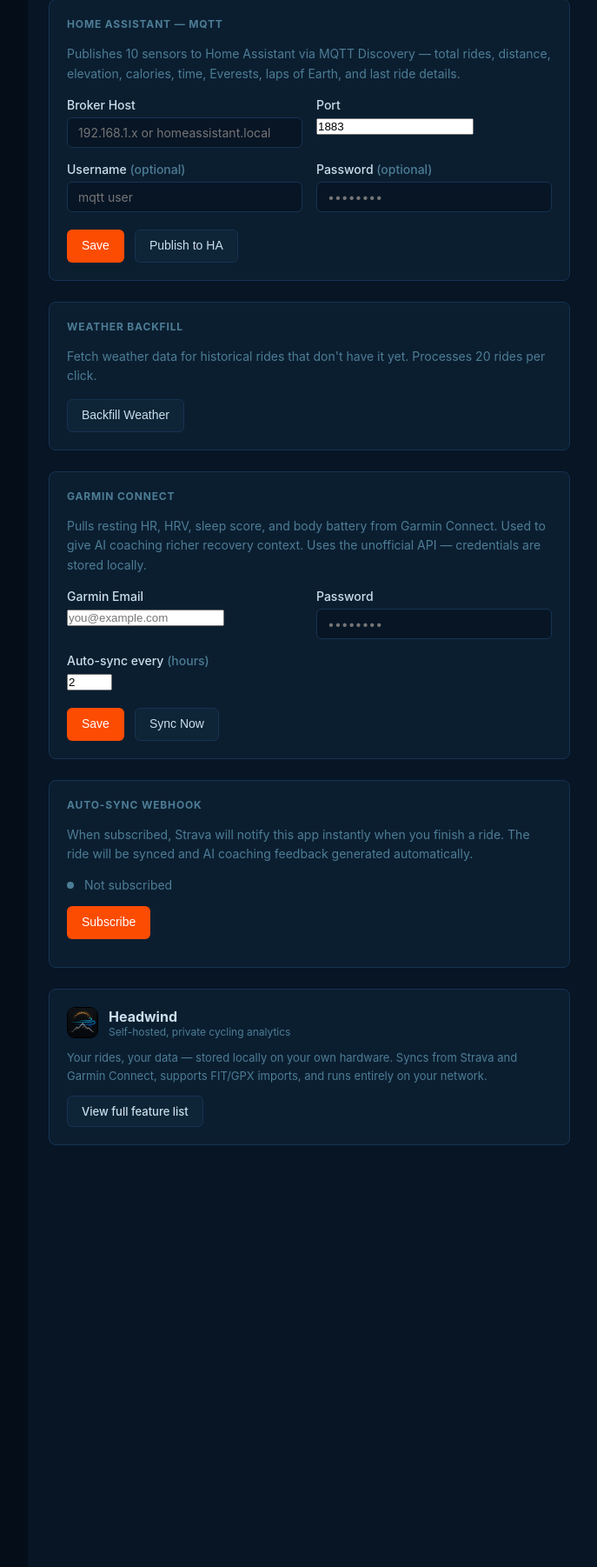
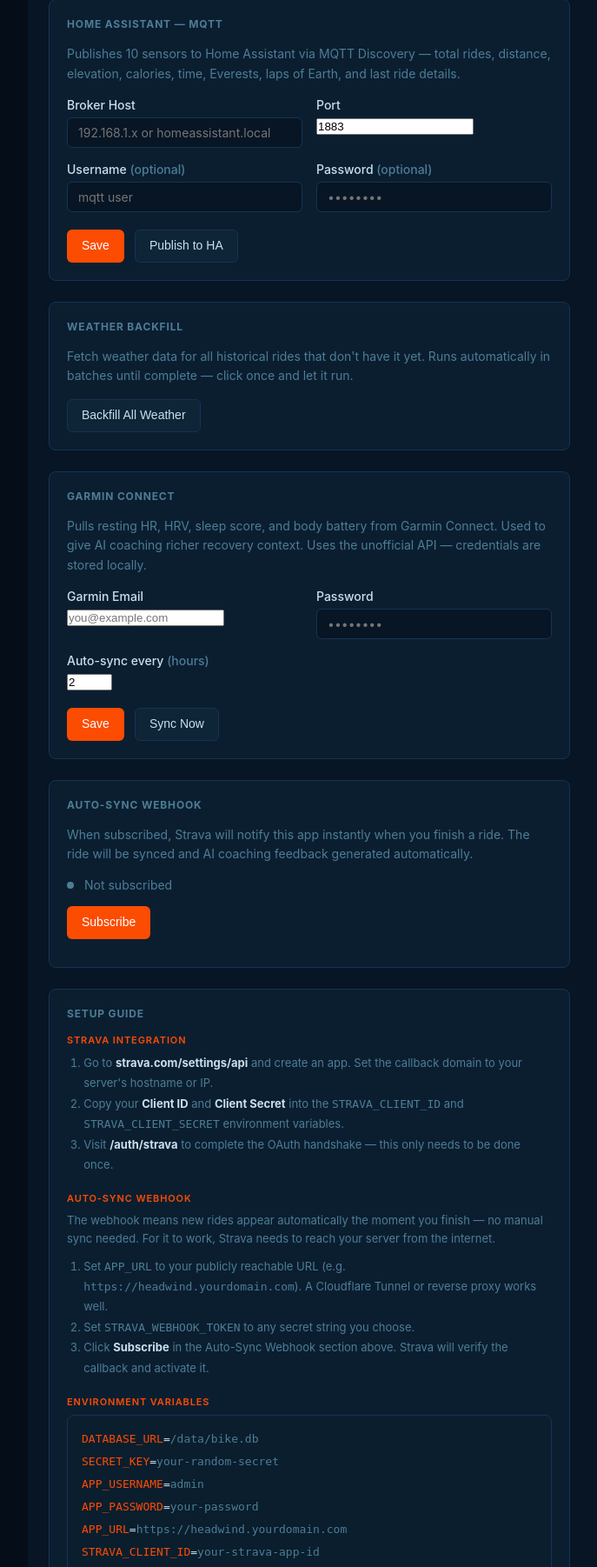
Before and after one commit to lordmaa/headwind, a Python web app: template templates/settings.html in a window 1280 px wide. Shown: the part 798-2600 px from the top of the page at 87% size, without its empty margins (188-875 px from the left). Run offline with Jinja, Linux system fonts and the light colour scheme; the template is opened without the code that fills it, so the values that code supplies are empty.

Commit message:
Settings: weather backfill runs to completion; setup guide docs
- Weather backfill: batch size 20→100, JS auto-repeats until remaining=0
  with live counter (no more clicking 50 times for large libraries)
- Setup Guide card: Strava OAuth steps, webhook setup, all env vars listed
  with purpose, HA/MQTT wiring, Garmin first-auth note

Co-Authored-By: Claude Sonnet 4.6 <noreply@anthropic.com>

```diff
--- a/routes/settings.py
+++ b/routes/settings.py
@@ -92,7 +92,7 @@ def weather_backfill():
         WHERE startLat IS NOT NULL AND startLng IS NOT NULL
           AND weatherSummary IS NULL
         ORDER BY startDateLocal DESC
-        LIMIT 20
+        LIMIT 100
     ''').fetchall()
 
     done, failed = 0, 0
--- a/templates/settings.html
+++ b/templates/settings.html
@@ -147,10 +147,11 @@
   <div class="card">
     <div class="card-title">Weather Backfill</div>
     <p style="color:var(--text-muted); font-size:0.875rem; margin-bottom:1rem; line-height:1.6;">
-      Fetch weather data for historical rides that don't have it yet. Processes 20 rides per click.
+      Fetch weather data for all historical rides that don't have it yet.
+      Runs automatically in batches until complete — click once and let it run.
     </p>
     <div style="display:flex; gap:0.75rem; align-items:center; flex-wrap:wrap;">
-      <button class="btn btn-secondary" onclick="weatherBackfill()" id="backfillBtn">Backfill Weather</button>
+      <button class="btn btn-secondary" onclick="weatherBackfill()" id="backfillBtn">Backfill All Weather</button>
       <span id="backfillStatus" style="font-size:0.8125rem; color:var(--text-muted);"></span>
     </div>
   </div>
@@ -233,6 +234,56 @@
     <div id="webhookStatus" style="margin-top:0.75rem; font-size:0.875rem; color:var(--text-muted);"></div>
   </div>
 
+  <!-- Setup Guide -->
+  <div class="card">
+    <div class="card-title">Setup Guide</div>
+
+    <div style="font-size:0.6875rem; text-transform:uppercase; letter-spacing:0.08em; color:var(--accent); font-weight:600; margin-bottom:0.5rem;">Strava Integration</div>
+    <ol style="color:var(--text-muted); font-size:0.8125rem; line-height:1.8; padding-left:1.2rem; margin:0 0 1.25rem;">
+      <li>Go to <strong style="color:var(--text);">strava.com/settings/api</strong> and create an app. Set the callback domain to your server's hostname or IP.</li>
+      <li>Copy your <strong style="color:var(--text);">Client ID</strong> and <strong style="color:var(--text);">Client Secret</strong> into the <code>STRAVA_CLIENT_ID</code> and <code>STRAVA_CLIENT_SECRET</code> environment variables.</li>
+      <li>Visit <strong style="color:var(--text);">/auth/strava</strong> to complete the OAuth handshake — this only needs to be done once.</li>
+    </ol>
+
+    <div style="font-size:0.6875rem; text-transform:uppercase; letter-spacing:0.08em; color:var(--accent); font-weight:600; margin-bottom:0.5rem;">Auto-Sync Webhook</div>
+    <p style="color:var(--text-muted); font-size:0.8125rem; line-height:1.6; margin:0 0 0.6rem;">
+      The webhook means new rides appear automatically the moment you finish — no manual sync needed.
+      For it to work, Strava needs to reach your server from the internet.
+    </p>
+    <ol style="color:var(--text-muted); font-size:0.8125rem; line-height:1.8; padding-left:1.2rem; margin:0 0 1.25rem;">
+      <li>Set <code>APP_URL</code> to your publicly reachable URL (e.g. <code>https://headwind.yourdomain.com</code>). A Cloudflare Tunnel or reverse proxy works well.</li>
+      <li>Set <code>STRAVA_WEBHOOK_TOKEN</code> to any secret string you choose.</li>
+      <li>Click <strong style="color:var(--text);">Subscribe</strong> in the Auto-Sync Webhook section above. Strava will verify the callback and activate it.</li>
+    </ol>
+
+    <div style="font-size:0.6875rem; text-transform:uppercase; letter-spacing:0.08em; color:var(--accent); font-weight:600; margin-bottom:0.5rem;">Environment Variables</div>
+    <div style="background:#0a1e2e; border:1px solid var(--border); border-radius:8px; padding:0.9rem 1rem; font-size:0.8125rem; font-family:monospace; line-height:2; margin-bottom:1.25rem;">
+      <div><span style="color:var(--accent);">DATABASE_URL</span>=<span style="color:var(--text-muted);">/data/bike.db</span></div>
+      <div><span style="color:var(--accent);">SECRET_KEY</span>=<span style="color:var(--text-muted);">your-random-secret</span></div>
+      <div><span style="color:var(--accent);">APP_USERNAME</span>=<span style="color:var(--text-muted);">admin</span></div>
+      <div><span style="color:var(--accent);">APP_PASSWORD</span>=<span style="color:var(--text-muted);">your-password</span></div>
+      <div><span style="color:var(--accent);">APP_URL</span>=<span style="color:var(--text-muted);">https://headwind.yourdomain.com</span></div>
+      <div><span style="color:var(--accent);">STRAVA_CLIENT_ID</span>=<span style="color:var(--text-muted);">your-strava-app-id</span></div>
+      <div><span style="color:var(--accent);">STRAVA_CLIENT_SECRET</span>=<span style="color:var(--text-muted);">your-strava-app-secret</span></div>
+      <div><span style="color:var(--accent);">STRAVA_WEBHOOK_TOKEN</span>=<span style="color:var(--text-muted);">any-secret-string</span></div>
+      <div><span style="color:var(--accent);">OPENAI_API_KEY</span>=<span style="color:var(--text-muted);">(optional — for AI coaching)</span></div>
+    </div>
+
+    <div style="font-size:0.6875rem; text-transform:uppercase; letter-spacing:0.08em; color:var(--accent); font-weight:600; margin-bottom:0.5rem;">Home Assistant / MQTT</div>
+    <p style="color:var(--text-muted); font-size:0.8125rem; line-height:1.6; margin:0 0 1.25rem;">
+      Enter your MQTT broker address, port, and credentials in the <strong style="color:var(--text);">Home Assistant</strong> section above.
+      Once saved, 17 sensors publish automatically every 20 seconds and after every ride sync.
+      New ride notifications route to your HA companion app — set the <strong style="color:var(--text);">HA Device</strong> field on each rider's profile page.
+    </p>
+
+    <div style="font-size:0.6875rem; text-transform:uppercase; letter-spacing:0.08em; color:var(--accent); font-weight:600; margin-bottom:0.5rem;">Garmin Connect</div>
+    <p style="color:var(--text-muted); font-size:0.8125rem; line-height:1.6; margin:0;">
+      Enter your Garmin Connect email and password in the <strong style="color:var(--text);">Garmin Connect</strong> section above.
+      The first sync may require interactive login — run <code>python3 garmin_setup.py</code> inside the container if it fails.
+      After that, recovery data (resting HR, HRV, sleep, body battery) syncs every few hours automatically.
+    </p>
+  </div>
+
   <!-- About -->
   <div class="card">
     <div style="display:flex; align-items:center; gap:0.75rem; margin-bottom:0.75rem;">
@@ -290,8 +341,11 @@ function mqttPublish() {
 function weatherBackfill() {
   var btn = document.getElementById('backfillBtn');
   var status = document.getElementById('backfillStatus');
+  var totalDone = 0, totalFailed = 0;
   btn.disabled = true;
-  status.textContent = 'Fetching…';
+
+  function runBatch() {
+    status.textContent = 'Fetching… ' + (totalDone ? totalDone + ' done so far' : '');
     status.style.color = 'var(--text-muted)';
     fetch('/settings/weather-backfill', { method: 'POST' })
       .then(r => r.json())
@@ -299,17 +353,27 @@ function weatherBackfill() {
         if (d.error) {
           status.textContent = 'Error: ' + d.error;
           status.style.color = 'var(--danger)';
+          btn.disabled = false;
+          return;
+        }
+        totalDone   += d.done;
+        totalFailed += d.failed || 0;
+        if (d.remaining > 0) {
+          status.textContent = totalDone + ' done, ' + d.remaining + ' remaining…';
+          setTimeout(runBatch, 500);
         } else {
-        status.textContent = '✓ ' + d.done + ' updated' + (d.failed ? ', ' + d.failed + ' failed' : '') + (d.remaining ? ' — ' + d.remaining + ' remaining' : ' — all done');
-        status.style.color = d.remaining ? 'var(--warning)' : 'var(--success)';
+          status.textContent = '✓ All done — ' + totalDone + ' updated' + (totalFailed ? ', ' + totalFailed + ' failed' : '');
+          status.style.color = 'var(--success)';
+          btn.disabled = false;
         }
-      btn.disabled = false;
       })
       .catch(() => {
-      status.textContent = 'Request failed';
+        status.textContent = 'Request failed after ' + totalDone + ' updated';
         status.style.color = 'var(--danger)';
         btn.disabled = false;
       });
+  }
+  runBatch();
 }
 
 function garminSync() {
```
Lines whose indentation alone changed are shown as unchanged.
